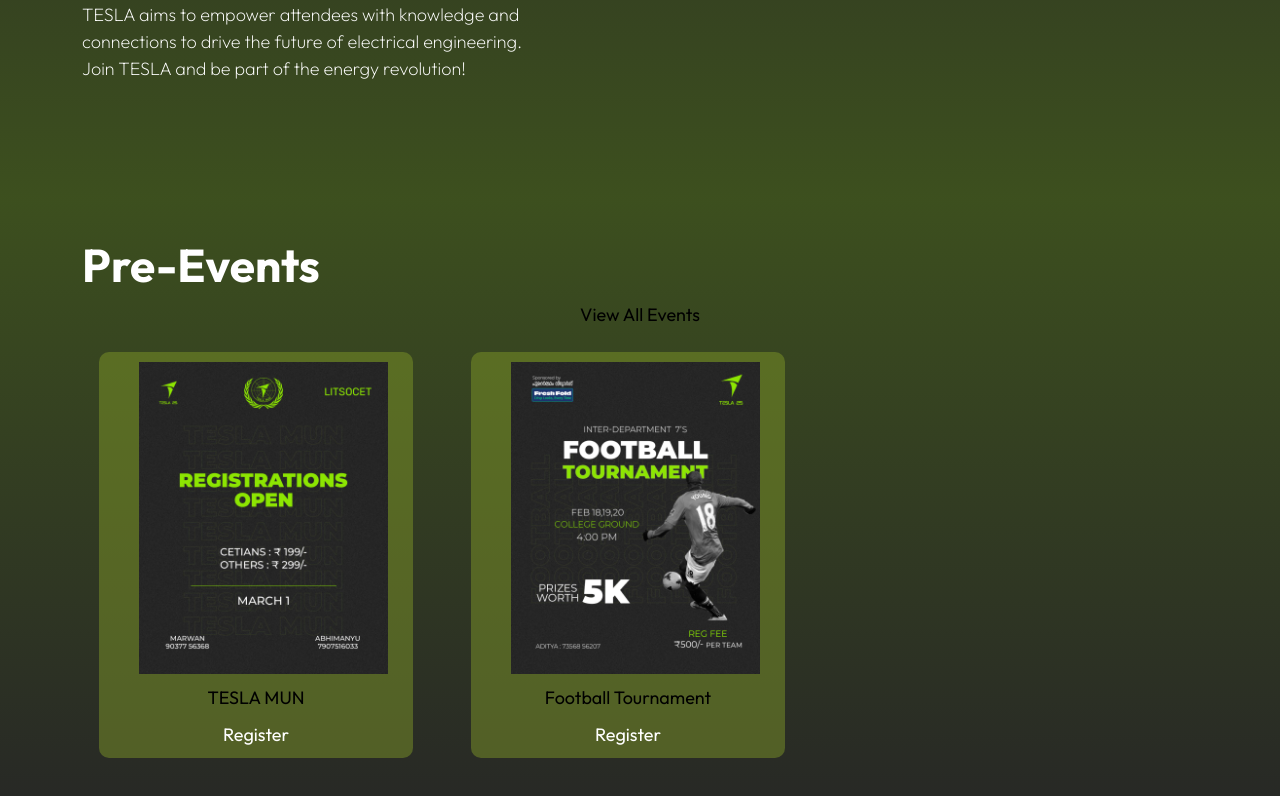
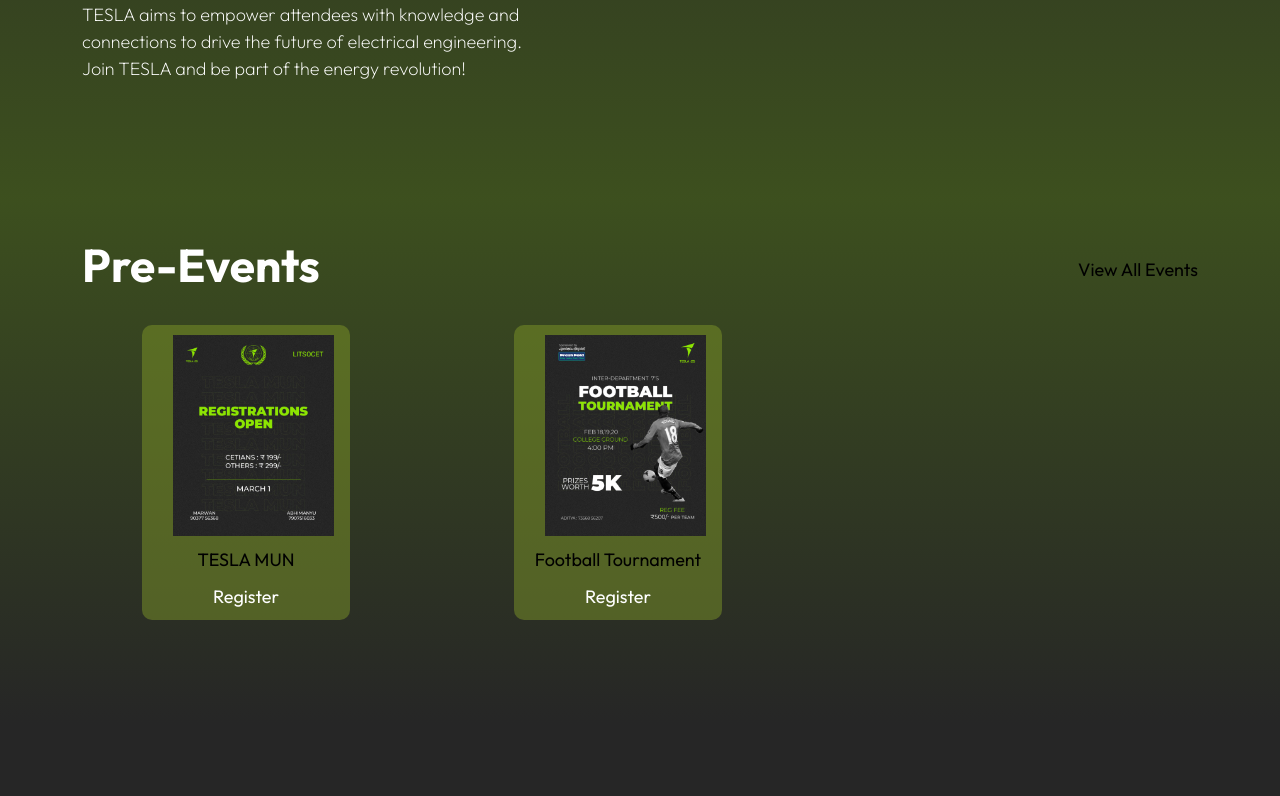
Before and after one commit to Devika-Sajeesh/Tesla-web, a plain HTML site: page index.html in a window 1280 px wide. Shown: the part 1275-2071 px from the top of the page. Drawn offline with Linux system fonts and the light colour scheme.

Commit message:
Update templatemo-festava-live.css

```diff
--- a/css/templatemo-festava-live.css
+++ b/css/templatemo-festava-live.css
@@ -1195,7 +1195,7 @@ strong {
       height: auto;
   }
 }
-  .event-card {
+  /*.event-card {
       width: 90%;
       margin: 0 auto;
   }
@@ -1203,7 +1203,7 @@ strong {
       width: 100%;
       height: auto;
   }
-}
+}*/
 
 
 .flex-container {
```
